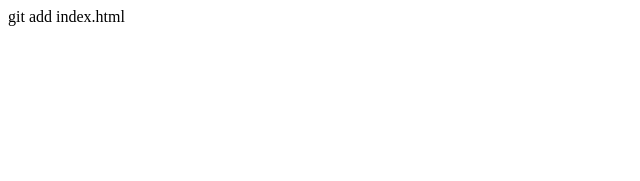
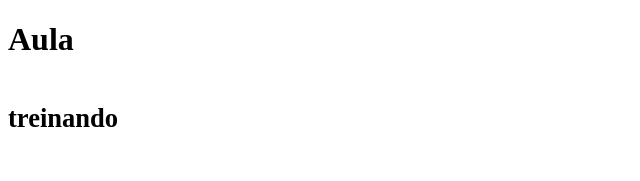
Before and after one commit to VitorEduardo06/Teste, a plain HTML site: page index.html in a window 1280 px wide. Shown: the whole page, without its empty margins (0-640 px from the left). Drawn offline with Linux system fonts and the light colour scheme.

Commit message:
Adicionando arquivo index.html

```diff
--- a/index.html
+++ b/index.html
@@ -1 +1,19 @@
-git add index.html
+<!DOCTYPE html>
+<html lang="en">
+<head>
+    <meta charset="UTF-8">
+    <meta name="viewport" content="width=device-width, initial-scale=1.0">
+    <title>Document</title>
+    <link rel="stylesheet" href="style.css">
+</head>
+<body>
+    <h1 class = "teste">
+Aula
+<div>
+<h5>treinando</h5>
+</div>
+
+
+    </h1>
+</body>
+</html>
```
